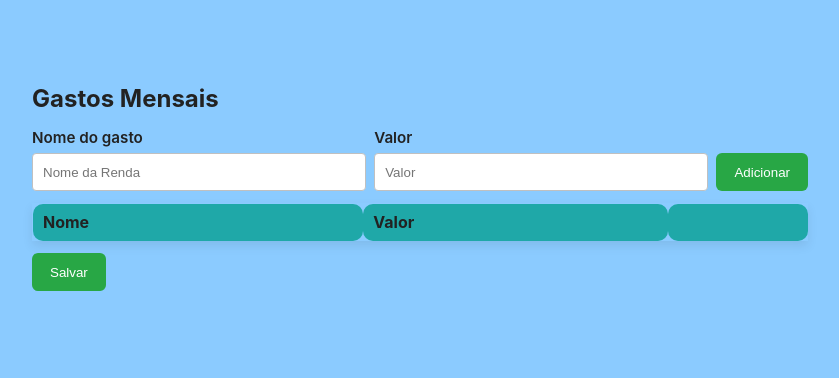
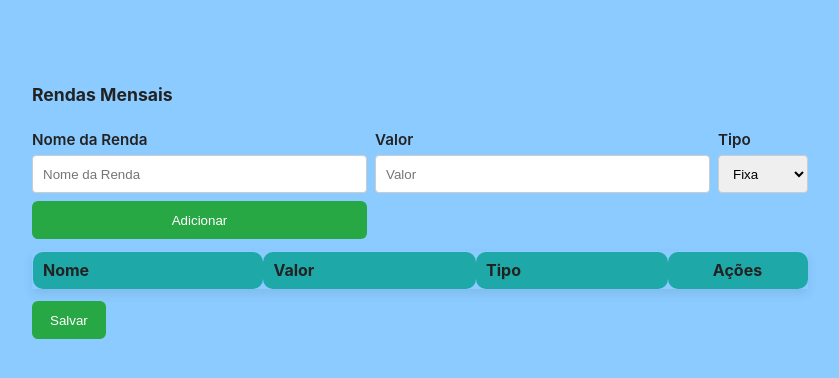
Before and after one commit to PauloFratta/F-SCS-ADS-SCRIPT-A1539M-2-2025-E07, a PHP site: page /gastomensal.html in a window 1280 px wide. Shown: the part 76-454 px from the top of the page, without its empty margins (220-1059 px from the left). Run offline with PHP 8.4, Linux system fonts and the light colour scheme; lists and menus that the app fills with data are empty.

Commit message:
gasto mensal ajuste no fixo e variavel

```diff
--- a/gastomensal.html
+++ b/gastomensal.html
@@ -13,16 +13,23 @@
     </div>
   </header>
   <main class="main-content">
-     <section class="add-section">
-        <h1>Gastos Mensais</h1>
+    <section class="add-section">
+        <h2>Rendas Mensais</h2>
         <div class="add-form">
             <div class="field">
-                <label for="col1">Nome do gasto</label>
+                <label for="col1">Nome da Renda</label>
                 <input type="text" id="col1" placeholder="Nome da Renda">
             </div>
             <div class="field">
                 <label for="col2">Valor</label>
                 <input type="text" id="col2" placeholder="Valor">
+            </div>
+            <div class="field">
+                <label for="tipo">Tipo</label>
+                <select id="tipo">
+                    <option value="fixa">Fixa</option>
+                    <option value="variavel">Variável</option>
+                </select>
             </div>
             <button type="button" id="addBtn">Adicionar</button>
         </div>
@@ -32,7 +39,8 @@
                 <tr>
                     <th>Nome</th>
                     <th>Valor</th>
-                    <th></th>
+                    <th>Tipo</th>
+                    <th>Ações</th>
                 </tr>
             </thead>
             <tbody>
--- a/scripts/main.js
+++ b/scripts/main.js
@@ -26,30 +26,34 @@ document.addEventListener('DOMContentLoaded', () => {
         window.location.href = 'cadastro.html';
     });
 
+
     // Função que adiciona uma linha à tabela com os valores dos inputs
     (function () {
             const addBtn = document.getElementById('addBtn');
             const col1 = document.getElementById('col1');
             const col2 = document.getElementById('col2');
+            const tipo = document.getElementById('tipo');
             const tbody = document.querySelector('#dataTable tbody');
 
             function clearInputs() {
                 col1.value = '';
                 col2.value = '';
+                tipo.value = 'fixa';
                 col1.focus();
             }
 
             function addRow() {
                 const v1 = col1.value.trim();
                 const v2 = col2.value.trim();
+                const v3 = tipo.value;
 
-            if (!v1 && !v2) {
+                if (!v1 && !v2 && !v3) {
                     // Não adiciona linhas vazias
                     return;
                 }
 
                 const tr = document.createElement('tr');
-            [v1, v2].forEach(text => {
+                [v1, v2, v3].forEach(text => {
                     const td = document.createElement('td');
                     td.textContent = text;
                     tr.appendChild(td);
--- a/styles/globals.css
+++ b/styles/globals.css
@@ -340,3 +340,12 @@ table#dataTable tbody tr:nth-child(even) {
 .salvar button:hover {
     background: #218838;
 }
+
+.add-form input,
+.add-form select {
+    padding: 8px 10px;
+    border: 1px solid #ccc;
+    border-radius: 4px;
+    height: 38px;
+    box-sizing: border-box;
+}
```
Also changed, not shown: rendamensal.html (+11 -3 lines), gastomensal.php (added). Lines whose indentation alone changed are shown as unchanged.
